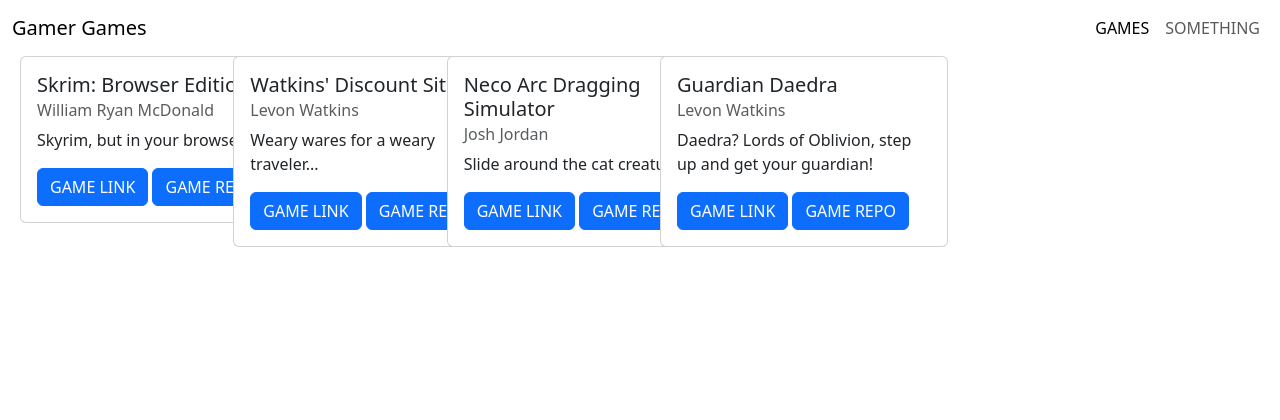
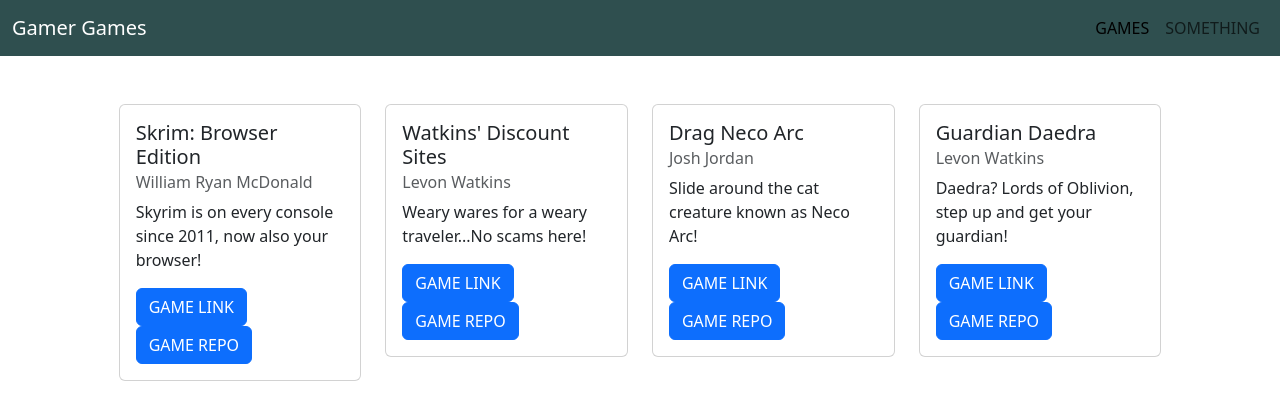
Before and after one commit to armac7/golf-lab, a plain HTML site: page index.html in a window 1280 px wide. Drawn offline with nearby package versions, Linux system fonts and the light colour scheme.

Commit message:
Updated Site
-- Fixed card placement
-- Added ID element to JSON incase changes are needed per card.

```diff
--- a/index.html
+++ b/index.html
@@ -33,8 +33,15 @@
     </nav>
     <!-- -->
 
-    <div class="container-fluid">
-        <div class="row" id="games">
+    <div class="container-fluid mt-5">
+        <div class="row">
+            <div class="col-md-1"></div>
+            <div class="col-md-10">
+                <div class="row" id="games">
+                    <!-- Game Cards get put here through function fetchGames() -->
+                </div>
+            </div>
+            <div class="col-md-1"></div>
         </div>
     </div>
 
--- a/libs/game_info.json
+++ b/libs/game_info.json
@@ -1,26 +1,30 @@
 [
     {
+        "id" : "skyrim",
         "game_name" : "Skrim: Browser Edition",
         "contributor" : " William Ryan McDonald",
-        "desc" : "Skyrim, but in your browser!",
+        "desc" : "Skyrim is on every console since 2011, now also your browser!",
         "game" : "https://wrmcd.net/pages/labs/delta-lab/index-delta.html",
         "repo" : "https://github.com/armac7/CIS-376-01/tree/main/pages/labs/delta-lab"
     },
     {
+        "id" : "discount-sites",
         "game_name" : "Watkins' Discount Sites",
         "contributor" : "Levon Watkins",
-        "desc" : "Weary wares for a weary traveler...",
+        "desc" : "Weary wares for a weary traveler...No scams here!",
         "game" : "https://v-sec0.github.io/echo-edgars-lab",
         "repo" : "https://github.com/v-sec0/echo-edgars-lab"
     },
     {
-        "game_name" : "Neco Arc Dragging Simulator",
+        "id" : "neco-arc",
+        "game_name" : "Drag Neco Arc",
         "contributor" : "Josh Jordan",
-        "desc" : "Slide around the cat creatur!",
+        "desc" : "Slide around the cat creature known as Neco Arc!",
         "game" : "https://i-eat-rocks.github.io/charlie/",
         "repo" : "https://github.com/i-eat-rocks/charlie"
     },
     {
+        "id" : "guardian-daedra",
         "game_name" : "Guardian Daedra",
         "contributor" : "Levon Watkins",
         "desc" : "Daedra? Lords of Oblivion, step up and get your guardian!",
--- a/scripts/scripts.js
+++ b/scripts/scripts.js
@@ -10,8 +10,8 @@ function fetchGames() {
             data.forEach(section => {
                 let o = data[index];
                 let card = `
-                    <div class="col-md-2">
-                        <div class="card mx-2" style="width: 18rem;">
+                    <div class="col-md-3">
+                        <div class="card" style="width: 100%;" id="${o.id}">
                             <div class="card-body">
                                 <h5 class="card-title">${o.game_name}</h5>
                                 <h6 class="card-subtitle mb-2 text-muted">${o.contributor}</h6>
--- a/styles/styles.css
+++ b/styles/styles.css
@@ -0,0 +1,7 @@
+#navbar {
+    background-color: darkslategrey;
+}
+
+#navbar-header {
+    color: white;
+}
```
